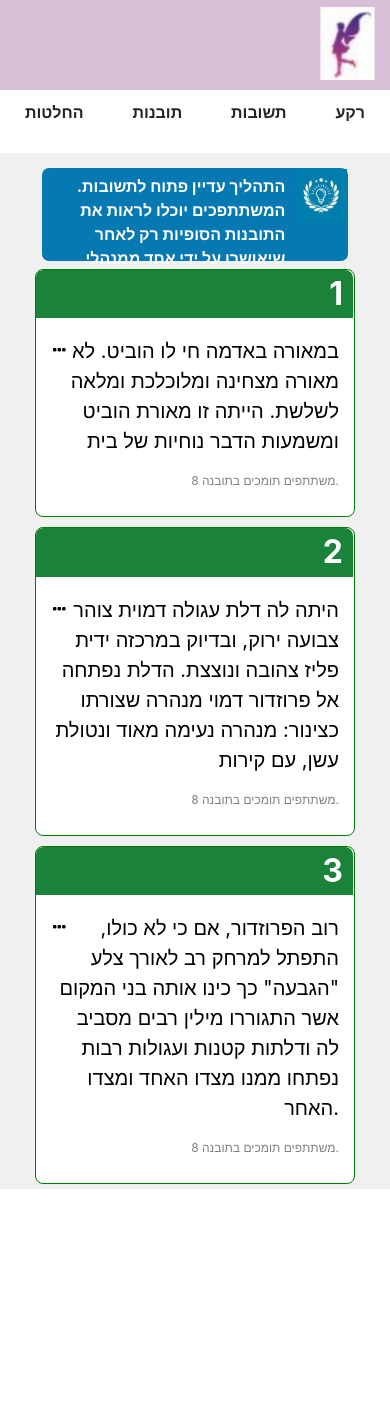
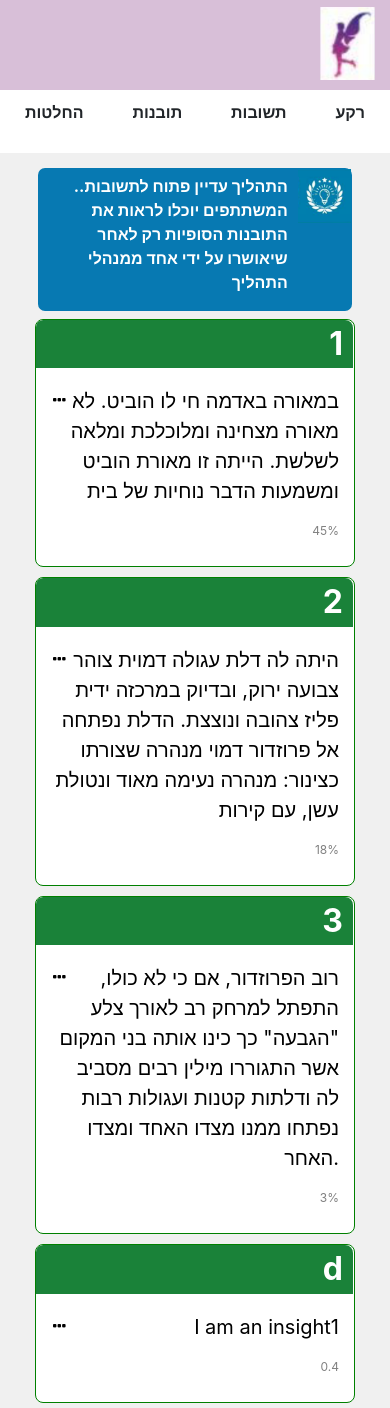
Before and after one commit to innaya12/insightsProject, a React (Create React App) app in the folder my-project/: page / in a window 390 px wide. Before the commit the page ends 1189 px from the top, so only its background shows below. Built offline with nearby package versions, Linux system fonts and the light colour scheme.

Commit message:
added more data

```diff
--- a/my-project/src/components/insights/buildInsights.jsx
+++ b/my-project/src/components/insights/buildInsights.jsx
@@ -1,18 +1,36 @@
 import React from 'react';
 import {Link} from "react-router-dom";
-
 import './style.css';
-
 
 class BuildInsights extends React.Component {
     constructor(props){
         super(props);
         this.state ={
             inEditMode : false,
-            text : this.props.text
+            index: '',
+            stats:'',
+            text: ''
         }
         this.textInput = React.createRef();
     };
+
+    componentDidMount = () =>{
+        if (this.props.id){
+            const {id, data, statistics} = this.props;
+            this.setState({
+                index: id,
+                stats : statistics.publishedContributionsPercent,
+                text: data
+            })
+        }else {
+            const {text, index, stats} = this.props;
+            this.setState({
+                index,
+                stats,
+                text
+            })
+        }
+    }
 
     onEdit = () =>{
         this.setState({
@@ -29,8 +47,8 @@ class BuildInsights extends React.Component {
     }
 
     render(){
-        const {index, stats} = this.props;
-        const {inEditMode, text} = this.state;
+        const {inEditMode, index, stats, text} = this.state;
+
         return (
             <div className={"wrapper"}>
                 <div className={"titleDiv"}>
--- a/my-project/src/components/insights/insights.js
+++ b/my-project/src/components/insights/insights.js
@@ -1,26 +1,27 @@
 import React from 'react';
 import BuildInsights from './buildInsights'
-import {allInsights} from '../../data/mock data';
+import {allInsights, process} from '../../data/mock data';
 
 class Insights extends React.Component {
     constructor(props){
         super(props);
         this.state = {
-            insightsArray : allInsights
+            insightsArray : allInsights,
+            processArray: process.insights
         }
     };
 
-
     render(){
-        const {insightsArray} = this.state;
+        const {insightsArray, processArray} = this.state;
         return (
             <div className={"container-fluid boxWrapper"}>
-                <div className={"container box"}>
+                <div className={"container"}>
                     <div className={"d-flex flex-column"}>
-                        {/* <div className={" "}> */}
-                            {insightsArray.map(insight => <BuildInsights {...insight}
-                                                                            key={insight.index} />)}
-                        {/* </div> */}
+                        {insightsArray.map(insight => <BuildInsights {...insight}
+                                                        key={insight.index} />)}
+                        {processArray.map(insight => <BuildInsights {...insight}
+                                                        key={insight.id} />)}
+
                     </div>
                 </div>
             </div>
--- a/my-project/src/components/insights/style.css
+++ b/my-project/src/components/insights/style.css
@@ -1,8 +1,5 @@
 .boxWrapper{
     background-color: #F0F0F0;
-}
-.box{
-    /* padding:0; */
 }
 
 .wrapper{
--- a/my-project/src/components/navbar/navbar.jsx
+++ b/my-project/src/components/navbar/navbar.jsx
@@ -1,6 +1,6 @@
 import React from 'react';
 import './style.css';
-import Insights from '../insights/insights';
+// import Insights from '../insights/insights';
 
 class NavBar extends React.Component {
     // onClick methods - to activate the nav bar
--- a/my-project/src/components/singleInsight/singleInsight.jsx
+++ b/my-project/src/components/singleInsight/singleInsight.jsx
@@ -1,5 +1,5 @@
 import React from 'react';
-import {allInsights} from '../../data/mock data';
+import {allInsights, process} from '../../data/mock data';
 
 class SingleInsight extends React.Component{
     constructor(props){
@@ -13,13 +13,22 @@ class SingleInsight extends React.Component{
 
     componentDidMount = () =>{
         const {id}  = this.props.match.params;
-        const data = allInsights.find(x => x.index == id);
-        const {index, text, stats} = data
-        this.setState({
-            index,
-            text,
-            stats
-        })
+        const fakeData = allInsights.find(x => x.index == id);
+        if(fakeData){
+            const {index, text, stats} = fakeData
+            this.setState({
+                index,
+                text,
+                stats
+            })
+        } else {
+            const dataProcess = process.insights.find(x => x.id == id);
+            this.setState({
+                index: dataProcess.id,
+                text: dataProcess.data,
+                stats: dataProcess.statistics.publishedContributionsPercent
+            })
+        }
     }
 
     render(){
--- a/my-project/src/components/widget/style.css
+++ b/my-project/src/components/widget/style.css
@@ -8,17 +8,15 @@
 
 .widget{
     width: 79%;
-    height: 93px;
     margin: auto;
     border: 1px solid transparent;
     border-radius: 7px;
     background-color: #0779B2;
-    /* overflow: hidden; */
 }
 
 @media only screen and (max-width:1170px){
     .widget{
-        width: 85%;
+        width: 87%;
     }
 }
 
@@ -32,10 +30,10 @@
     }
 }
 
- #logo{
-     width: 8%;
-     height: 5%;
- }
+#logo{
+    width: 8%;
+    height: 5%;
+}
 
  @media only screen and (max-width:1170px){
     #logo{
--- a/my-project/src/components/widget/widget.jsx
+++ b/my-project/src/components/widget/widget.jsx
@@ -9,7 +9,7 @@ class Widget extends React.Component{
             <div className={"container-fluid widgetWrapper"}>
                 <div className={"widget"}>
                     <div className={"d-flex justify-content-between"}>
-                        <p>התהליך עדיין פתוח לתשובות. המשתתפכים יוכלו לראות את התובנות הסופיות רק לאחר שיאושרו על ידי אחד ממנהלי התהליך</p>
+                        <p>.התהליך עדיין פתוח לתשובות. המשתתפים יוכלו לראות את התובנות הסופיות רק לאחר שיאושרו על ידי אחד ממנהלי התהליך</p>
                         <img id={"logo"} src={Logo} alt={"logo"} />
                     </div>
                 </div>
--- a/my-project/src/data/mock data.js
+++ b/my-project/src/data/mock data.js
@@ -1,8 +1,27 @@
 
 const allInsights = [
-    {index: 1, text: 'במאורה באדמה חי לו הוביט. לא מאורה מצחינה ומלוכלכת ומלאה לשלשת. הייתה זו מאורת הוביט ומשמעות הדבר נוחיות של בית', stats: 'משתתפים תומכים בתובנה 8.'},
-    {index: 2, text: 'היתה לה דלת עגולה דמוית צוהר, צבועה ירוק, ובדיוק במרכזה ידית פליז צהובה ונוצצת. הדלת נפתחה אל פרוזדור דמוי מנהרה שצורתו כצינור: מנהרה נעימה מאוד ונטולת עשן, עם קירות ',  stats: 'משתתפים תומכים בתובנה 8.'},
-    {index: 3, text: 'רוב הפרוזדור, אם כי לא כולו, התפתל למרחק רב לאורך צלע "הגבעה" כך כינו אותה בני המקום אשר התגוררו מילין רבים מסביב לה ודלתות קטנות ועגולות רבות נפתחו ממנו מצדו האחד ומצדו האחר.',  stats: 'משתתפים תומכים בתובנה 8.'},
+    {index: 1, text: 'במאורה באדמה חי לו הוביט. לא מאורה מצחינה ומלוכלכת ומלאה לשלשת. הייתה זו מאורת הוביט ומשמעות הדבר נוחיות של בית', stats: '45%'},
+    {index: 2, text: 'היתה לה דלת עגולה דמוית צוהר, צבועה ירוק, ובדיוק במרכזה ידית פליז צהובה ונוצצת. הדלת נפתחה אל פרוזדור דמוי מנהרה שצורתו כצינור: מנהרה נעימה מאוד ונטולת עשן, עם קירות ',  stats: '18%'},
+    {index: 3, text: 'רוב הפרוזדור, אם כי לא כולו, התפתל למרחק רב לאורך צלע "הגבעה" כך כינו אותה בני המקום אשר התגוררו מילין רבים מסביב לה ודלתות קטנות ועגולות רבות נפתחו ממנו מצדו האחד ומצדו האחר.',  stats: '3%'},
 ];
 
-export {allInsights}
+const process =
+{
+    id: "asdaas4698vb",
+    insights:
+        [{id: "d",
+        data: "I am an insight1",
+        status: "Published",
+        displayOrder: 1,
+        permissions:
+        {delete: "allowed",
+        edit: "notAllowed"},
+        statistics : {
+            publishedContributorsCount: 100,
+            publishedContributionsPercent: 0.4,
+            publishedContributionsCount: 5,
+            publishedHighlightsCount: 10
+        }
+    }]
+}
+export {allInsights, process}
```
